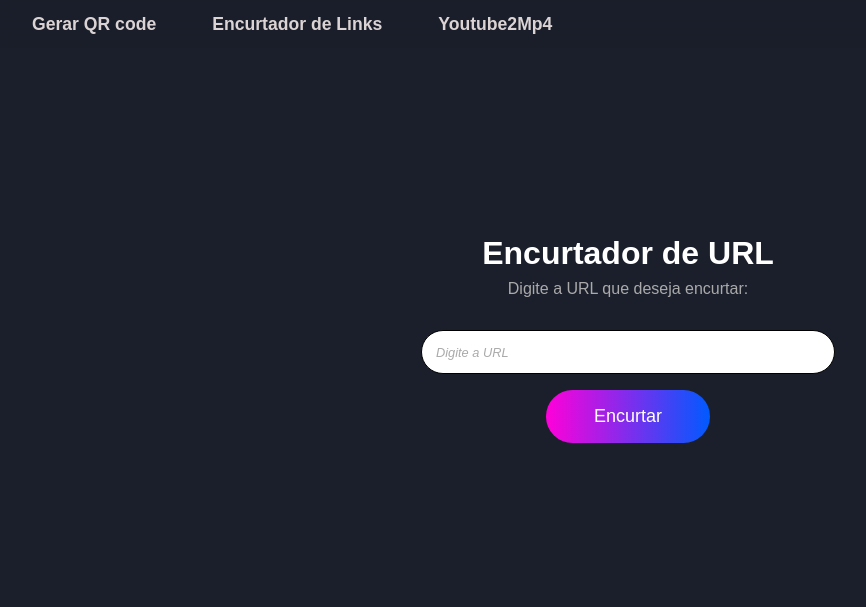
After one commit to lononeiro/canivete-suico, a Flask app: page /encurtador/ in a window 1280 px wide. The commit adds this page. Shown: the top 607 px of the page, without its empty margins (12-878 px from the left). Run offline with Flask 3, Linux system fonts and the light colour scheme.

Commit message:
Implementação do Encurtador de URL

```diff
--- a/main.py
+++ b/main.py
@@ -1,12 +1,17 @@
 from flask import Flask
 from routes.home import homeRoute
 from routes.video import videoRoute
+from routes.encurtador import encurtadorRoute
 
 app = Flask(__name__)
 app.config['TEMPLATES_AUTO_RELOAD'] = True
 
 app.register_blueprint(homeRoute)
 app.register_blueprint(videoRoute, url_prefix='/video')
+app.register_blueprint(encurtadorRoute, url_prefix='/encurtador')
+
+
+
 
 if __name__ == '__main__':
     app.run(debug=True)
--- /dev/null
+++ b/routes/encurtador.py
@@ -0,0 +1,50 @@
+import random
+import string
+import os
+import json
+from flask import Blueprint, render_template, redirect, request, url_for
+
+encurtadorRoute = Blueprint('encurtador', __name__)
+urls_encurtadas = {}
+
+# Carrega URLs existentes do arquivo JSON, se existir
+if os.path.exists("urls.json"):
+    with open("urls.json", "r") as f:
+        urls_encurtadas = json.load(f)
+
+def gerar_url_curta(length=6):
+    chars = string.ascii_letters + string.digits
+    return ''.join(random.choice(chars) for _ in range(length))
+
+@encurtadorRoute.route("/", methods=["GET", "POST"])
+def index():
+    if request.method == "POST":
+        url_longa = request.form.get('url_longa')
+        if not url_longa:
+            return render_template("encurtador.html", erro="URL inválida")
+
+        # Gera URL curta única
+        url_curta = gerar_url_curta()
+        while url_curta in urls_encurtadas:
+            url_curta = gerar_url_curta()
+
+        urls_encurtadas[url_curta] = url_longa
+
+        # Salva no arquivo JSON
+        with open("urls.json", "w") as f:
+            json.dump(urls_encurtadas, f)
+
+        # Gera a URL encurtada
+        url_encurtada = request.url_root.strip('/') + url_for('encurtador.redirecionar_url', url_curta=url_curta)
+
+        return render_template("encurtador.html", url_encurtada=url_encurtada)
+
+    return render_template("encurtador.html")
+
+@encurtadorRoute.route("/<url_curta>")
+def redirecionar_url(url_curta):
+    url_longa = urls_encurtadas.get(url_curta)
+    if url_longa:
+        return redirect(url_longa)
+    else:
+        return "URL não encontrada", 404
--- a/static/index.css
+++ b/static/index.css
@@ -138,6 +138,49 @@ input::placeholder {
     transform: scale(1.05);
 }
 
+.botao-encurtar {
+    background: linear-gradient(90deg, #FF00D9, #005AFF, #00FF25);
+    background-size: 200%;
+    background-position: left;
+    color: rgb(255, 255, 255);
+    padding: 2vh 6vh;
+    border: none;
+    border-radius: 100px;
+    font-weight: normal;
+    font-size: large;
+    font-family: "Saira", sans-serif;
+    cursor: pointer;
+    transition: background-position 2s ease, transform 0.3s ease;
+}
+
+.botao-encurtar:hover {
+    background-position: right;
+    transform: scale(1.05);
+}
+
+.input-url {
+    width: 50vh;
+    height: 5vh;
+    display: flex;
+    align-items: center;
+    justify-content: center;
+    margin-bottom: 2vh;
+    border-radius: 50px;
+    border: 1px solid;
+}
+
+.form-url {
+    display: flex;
+    flex-direction: column;
+    align-items: center;
+    justify-content: center;
+}
+
+.resultado {
+    font-family: "Saira", sans-serif;
+    color: #ffffff;
+}
+
 
 .container-grande{
     display: flex;
--- a/templates/baixarSite.html
+++ b/templates/baixarSite.html
@@ -10,7 +10,7 @@
 <body>
   <header>
     <a href="#">Gerar QR code</a>
-    <a href="#">Encurtador de Links</a>
+    <a href="/encurtador">Encurtador de Links</a>
     <a href="/video">Youtube2Mp4</a>
   </header>
 
--- /dev/null
+++ b/templates/encurtador.html
@@ -0,0 +1,29 @@
+<!DOCTYPE html>
+<html lang="pt-br">
+<head>
+    <meta charset="UTF-8">
+    <meta name="viewport" content="width=device-width, initial-scale=1.0">
+    <title>Encurtador de URL</title>
+    <link rel="stylesheet" href="../static/index.css">
+</head>
+<body>
+    <header>
+        <a href="#">Gerar QR code</a>
+        <a href="/encurtador">Encurtador de Links</a>
+        <a href="/video">Youtube2Mp4</a>
+    </header>
+    <div class="container-principal">
+        <h1 class="titulo">Encurtador de URL</h1>
+        <p class="descricao">Digite a URL que deseja encurtar: </p>
+        <form class="form-url"  method="POST" action="{{ url_for('encurtador.index') }}">
+            <input class="input-url" type="url" name="url_longa" placeholder="Digite a URL" required>
+            <button class="botao-encurtar" type="submit">Encurtar</button>
+        </form>
+        {% if url_encurtada %}
+            <div class="resultado">
+                <p>URL encurtada: <a href="{{ url_encurtada }}" target="_blank">{{ url_encurtada }}</a></p>
+            </div>
+        {% endif %}
+    </div>
+</body>
+</html>
--- a/templates/index.html
+++ b/templates/index.html
@@ -16,7 +16,7 @@
 
         <header>
             <a href="#" target="_blank">Gerar QR code</a>
-            <a href="#" target="_blank">Encurtador de Links</a>
+            <a href="/encurtador" target="_blank">Encurtador de Links</a>
             <a href="/video" target="_blank">Youtube2Mp4</a>
         </header>
 
--- /dev/null
+++ b/urls.json
@@ -0,0 +1 @@
+{"wgEp6y": "https://web.whatsapp.com/", "NWviw8": "https://web.whatsapp.com/", "rTlh7R": "https://web.whatsapp.com/", "Nfzn6m": "https://web.whatsapp.com/", "lNqTNr": "https://web.whatsapp.com/", "HsQe4u": "https://web.whatsapp.com/", "EpGJOJ": "https://web.whatsapp.com/", "Nq1Kyv": "https://web.whatsapp.com/"}
```
